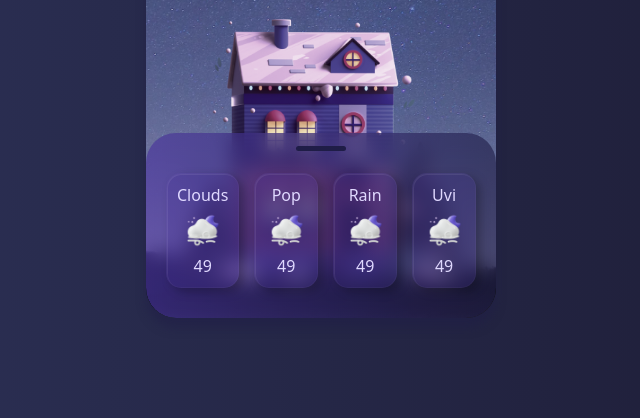
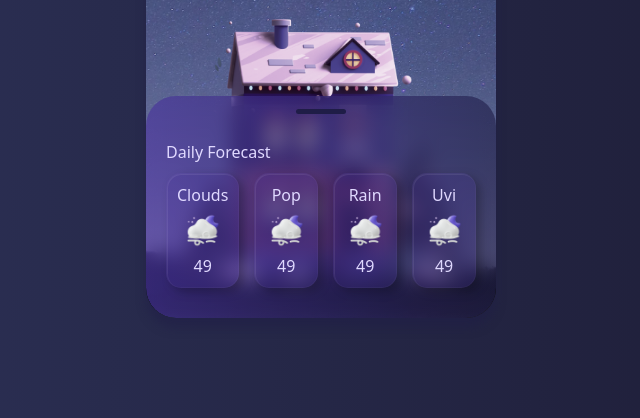
Before and after one commit to muhammadadeel-me/weather-app, a plain HTML site: page index.html in a window 1280 px wide. Shown: the part 382-800 px from the top of the page, without its empty margins (319-959 px from the left). Drawn offline with Linux system fonts and the light colour scheme.

Commit message:
minor changes

```diff
--- a/index.html
+++ b/index.html
@@ -26,9 +26,9 @@
         </div>
       </div>
       <div class="screen_more">
-        <!-- <div class="screeen_more_head">
+        <div class="screeen_more_head">
           Daily Forecast
-        </div> -->
+        </div>
         <div class="screen_more_items">
           <div class="item">
             <div>Clouds</div>
```
